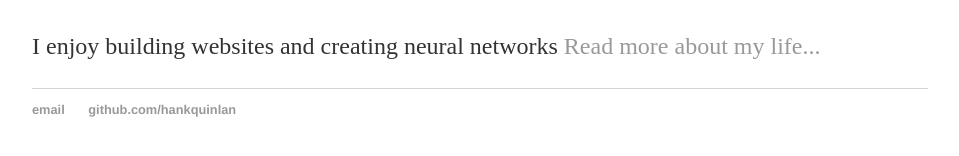
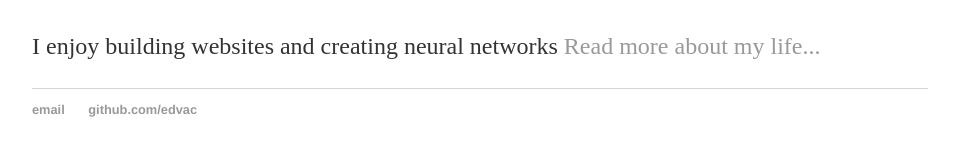
Before and after one commit to Edvac/edvac.github.io, a Jekyll site: the page built from index.html, in a window 1280 px wide. Shown: the part 167-323 px from the top of the page, without its empty margins (160-1119 px from the left). Built offline with Jekyll 4.4.1, drawn with Linux system fonts in a browser that asks for light colours.

Commit message:
Update default.html

```diff
--- a/_layouts/default.html
+++ b/_layouts/default.html
@@ -21,8 +21,8 @@
 			</div><!-- /.container -->
 			<footer>
 	    		<ul>
-	        		<li><a href="mailto:hankquinlanhub@gmail.com">email</a></li>
-	        		<li><a href="https://github.com/hankquinlan">github.com/hankquinlan</a></li>
+	        		<li><a href="mailto:sitilop@hotmail.com">email</a></li>
+	        		<li><a href="https://github.com/edvac">github.com/edvac</a></li>
 				</ul>
 			</footer>
 		</body>
```
